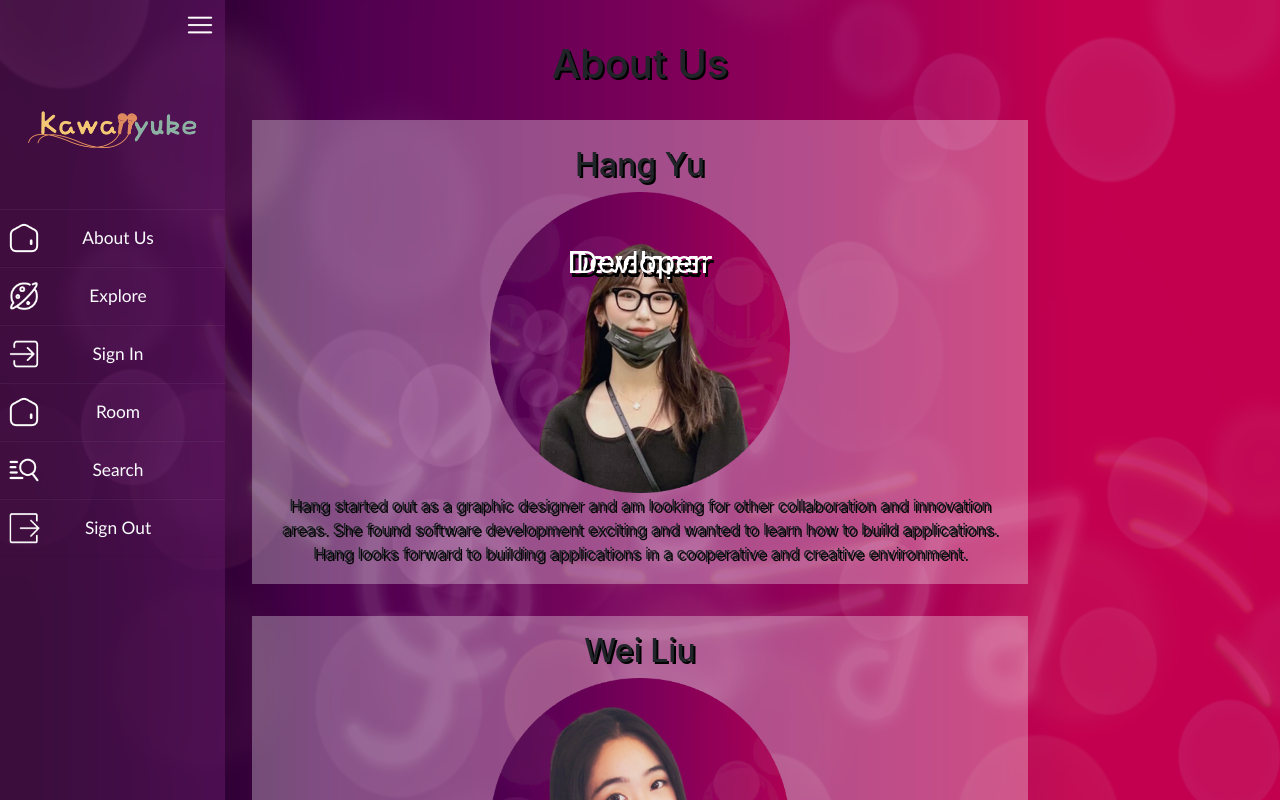
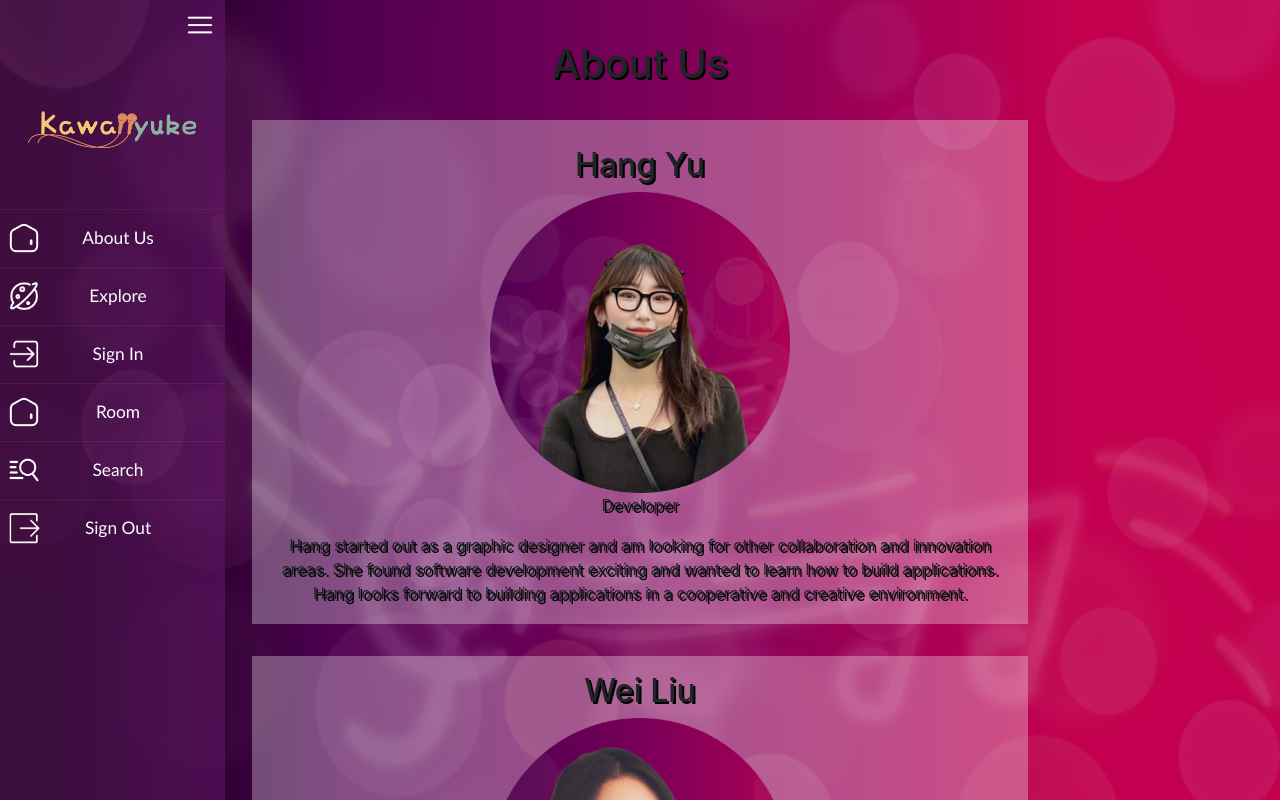
Before and after one commit to KawaiiYuke/KawaiiYuke, a React (Create React App) app: page /aboutus in a window 1280 px wide. Shown: the top 800 px of the page. Built offline with nearby package versions, Linux system fonts and the light colour scheme; no server answers; what spotify-web-api-node would draw is missing.

Commit message:
fixing about me page

```diff
--- a/src/components/AboutUs.js
+++ b/src/components/AboutUs.js
@@ -19,7 +19,7 @@ export default function AboutUs() {
               <div class="container">
                 <h2 style={{ paddingTop: "0.3em" }}>Hang Yu</h2>
                 <img className="headshot" src={hang} alt="" width="40%" />
-                <p class="title">Developer</p>
+                <p className="developer">Developer</p>
                 <p>
                   Hang started out as a graphic designer and am looking for
                   other collaboration and innovation areas. She found software
@@ -36,7 +36,7 @@ export default function AboutUs() {
               <div class="container">
                 <h2>Wei Liu</h2>
                 <img className="headshot" src={wei} alt="" width="40%" />
-                <p class="title">Developer</p>
+                <p className="developer">Developer</p>
                 <p>
                   Passionate Full Stack Developer with double majoring in
                   Technical Systems Management and Applied Mathematics and over
@@ -55,7 +55,7 @@ export default function AboutUs() {
               <div class="container">
                 <h2>Yuki Mei</h2>
                 <img className="headshot" src={yuki} alt="" width="40%" />
-                <p class="title">Developer</p>
+                <p className="developer">Developer</p>
                 <p>
                   Yuki is a pharmacist who is aspiring to become a software
                   engineer! As fulfilling as it was guiding patients to live
@@ -74,7 +74,7 @@ export default function AboutUs() {
               <div class="container">
                 <h2>Yuri Yoo</h2>
                 <img className="headshot" src={yuri} alt="" width="40%" />
-                <p class="title">Devloper</p>
+                <p className="developer">Devloper</p>
                 <p>
                   Yuri is a former dancer who is passionate about solving
                   problems and being creative. She is appreciative that she
```
Also changed, not shown: src/components/css/AboutUs.css (line endings or trailing spaces).
